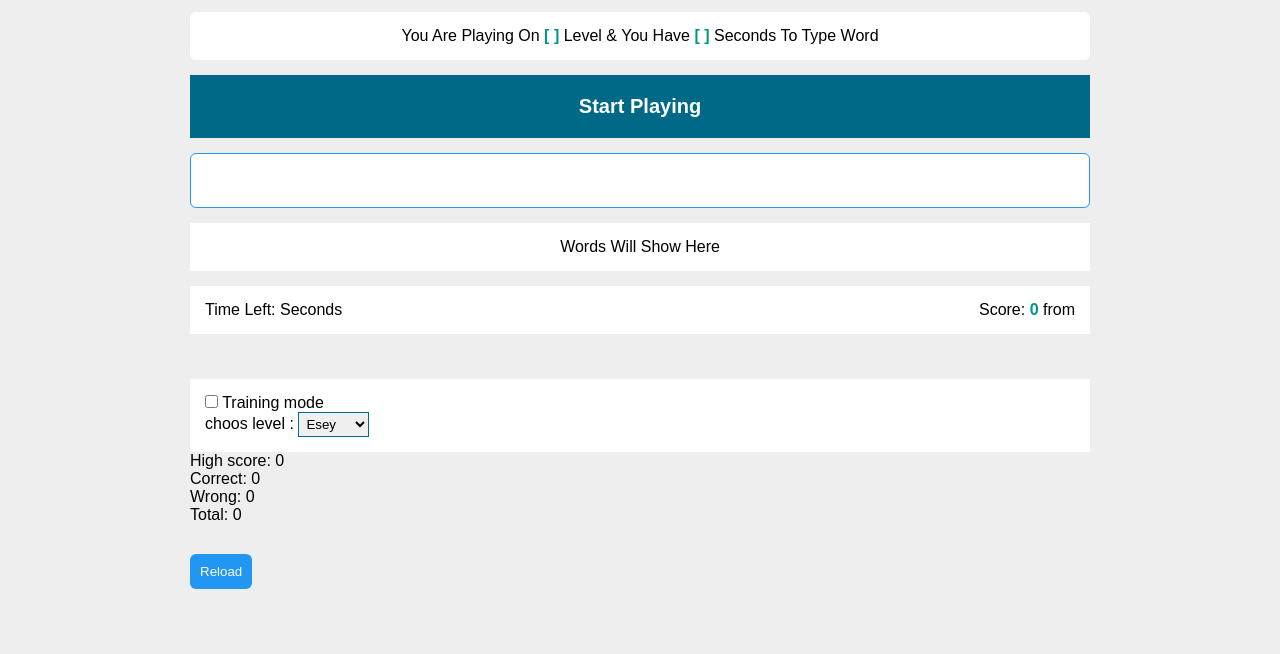
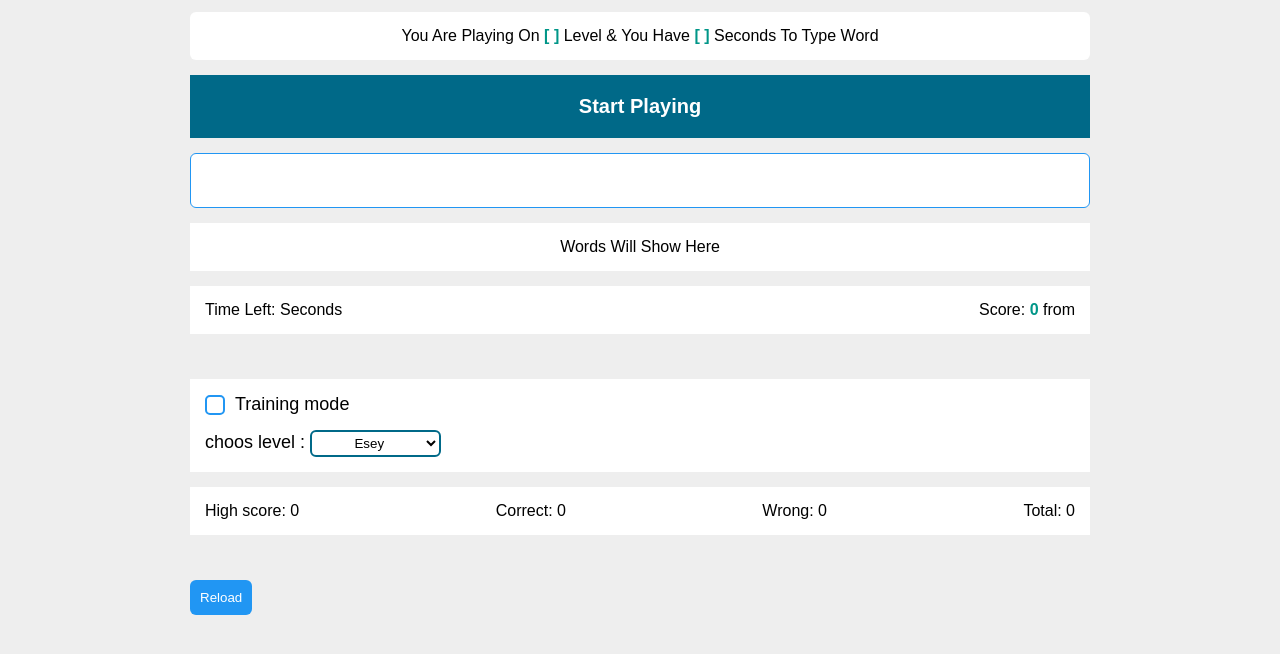
Before and after one commit to MahmoudHamdy99/Speed-test-Game, a plain HTML site: page index.html in a window 1280 px wide. Shown: the part 72-726 px from the top of the page. Drawn offline with Linux system fonts and the light colour scheme.

Commit message:
Update style.css

```diff
--- a/style.css
+++ b/style.css
@@ -144,15 +144,81 @@ body{
     background-color: white;
     padding: 15px;
     margin-top: 15px;
+    display: flex;
+    flex-direction: column;
+    align-items: start;
+}
+
+.level-select {
+    width: 100%;
+    margin-top: 15px;
+}
+
+.level-select label {
+    font-size: 18px;
 }
 
 #livel {
     padding: 3px;
-    border: 1.5px solid #006988;
+    border: 2px solid #006988;
+    border-radius: 6px;
+    background-color: transparent;
+    width: 15%;
+    text-align: center;
 }
 
 #livel:focus {
     outline: none;
+}
+
+/* From Uiverse.io by adamgiebl */
+.cyberpunk-checkbox {
+  appearance: none;
+  width: 20px;
+  height: 20px;
+  border: 2px solid var(--main-color);
+  border-radius: 5px;
+  background-color: transparent;
+  display: inline-block;
+  position: relative;
+  margin-right: 10px;
+  cursor: pointer;
+}
+
+.cyberpunk-checkbox:before {
+  content: "";
+  background-color: #30cfd0;
+  display: block;
+  position: absolute;
+  top: 50%;
+  left: 50%;
+  transform: translate(-50%, -50%) scale(0);
+  width: 10px;
+  height: 10px;
+  border-radius: 3px;
+  transition: all 0.3s ease-in-out;
+}
+
+.cyberpunk-checkbox:checked:before {
+  transform: translate(-50%, -50%) scale(1);
+}
+
+.cyberpunk-checkbox-label {
+  font-size: 18px;
+  cursor: pointer;
+  user-select: none;
+  display: flex;
+  align-items: center;
+}
+
+
+.score--all {
+    background-color: white;
+    padding: 15px;
+    margin: 15px 0;
+    display: flex;
+    flex-wrap: wrap;
+    justify-content: space-between;
 }
 
 button {
```
